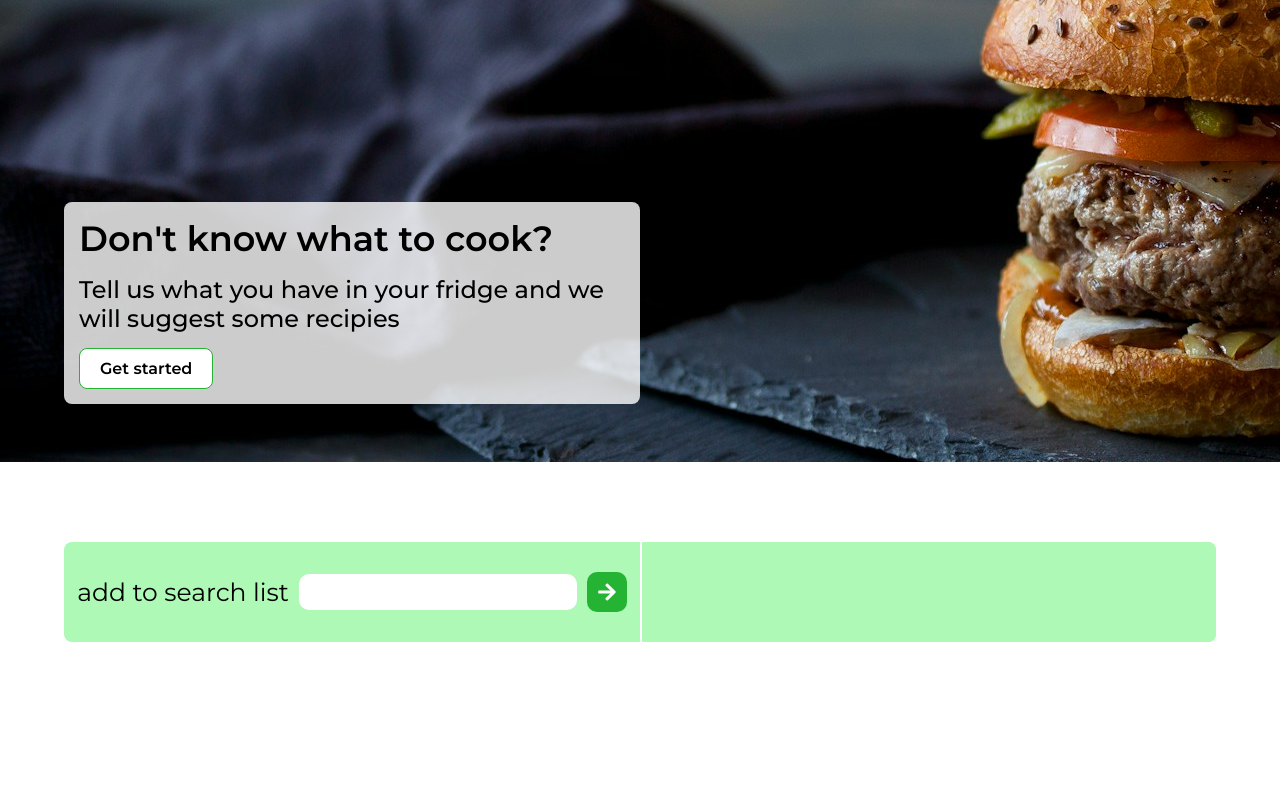
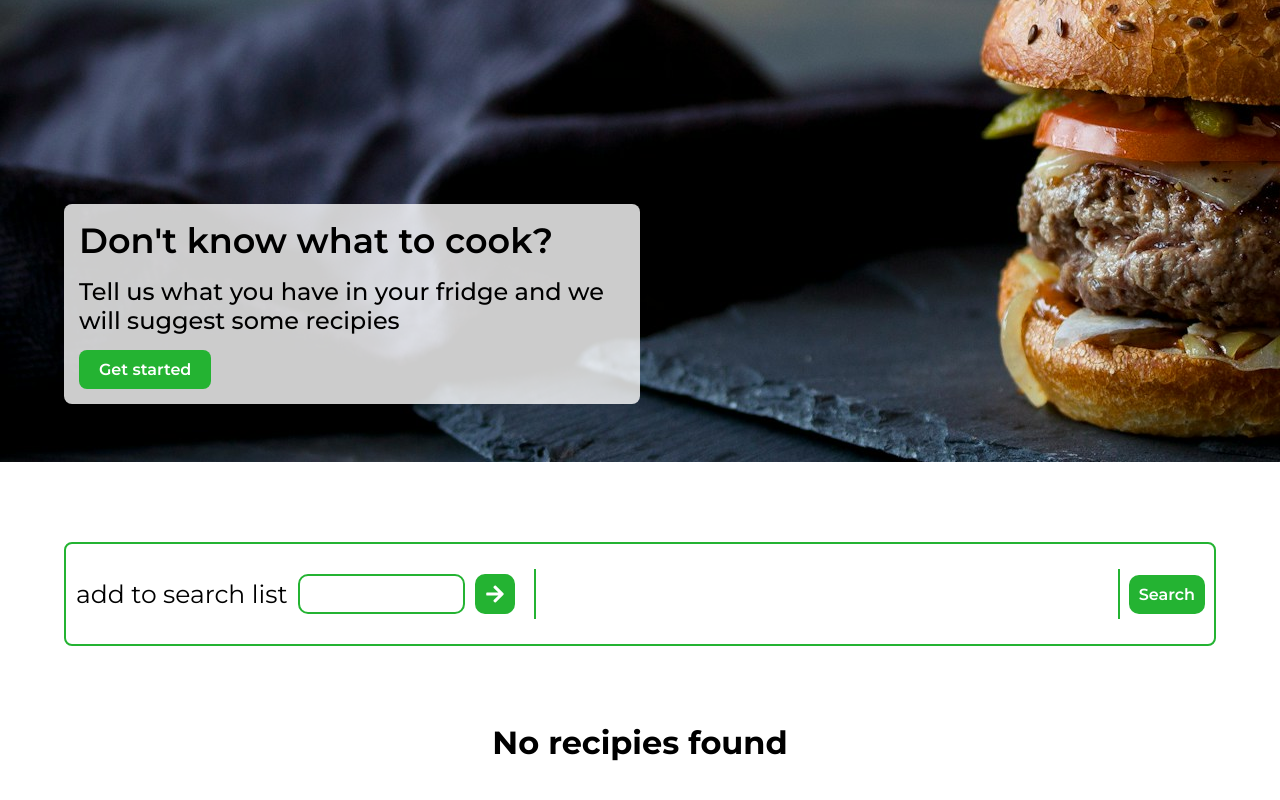
Before and after one commit to MirelaVasileva/whats-for-dinner, a React (Create React App) app: page / in a window 1280 px wide. Shown: the part 178-978 px from the top of the page. Built offline with nearby package versions, Linux system fonts and the light colour scheme.

Commit message:
feat: added recipe searching by rest API
*created separate components for searching, recipe list and recipes
*added some validation for searching ingredients and whether there are available recipes.

```diff
--- a/package.json
+++ b/package.json
@@ -6,10 +6,12 @@
     "@testing-library/jest-dom": "^5.17.0",
     "@testing-library/react": "^13.4.0",
     "@testing-library/user-event": "^13.5.0",
+    "axios": "^1.6.7",
     "react": "^18.2.0",
     "react-dom": "^18.2.0",
     "react-icons": "^5.0.1",
     "react-scripts": "5.0.1",
+    "uniqid": "^5.4.0",
     "web-vitals": "^2.1.4"
   },
   "scripts": {
--- a/src/App.css
+++ b/src/App.css
@@ -1,38 +1,6 @@
 .App {
-  text-align: center;
-}
-
-.App-logo {
-  height: 40vmin;
-  pointer-events: none;
-}
-
-@media (prefers-reduced-motion: no-preference) {
-  .App-logo {
-    animation: App-logo-spin infinite 20s linear;
-  }
-}
-
-.App-header {
-  background-color: #282c34;
-  min-height: 100vh;
   display: flex;
   flex-direction: column;
+  justify-content: space-evenly;
   align-items: center;
-  justify-content: center;
-  font-size: calc(10px + 2vmin);
-  color: white;
 }
-
-.App-link {
-  color: #61dafb;
-}
-
-@keyframes App-logo-spin {
-  from {
-    transform: rotate(0deg);
-  }
-  to {
-    transform: rotate(360deg);
-  }
-}
--- a/src/App.js
+++ b/src/App.js
@@ -1,15 +1,14 @@
-import logo from './logo.svg';
 import './App.css';
 import { Hero } from './Components/Hero/Hero';
 import { Navbar } from './Components/Navbar/Navbar';
-import { RecipeSearch } from './Components/RecipeSearch/RecipeSearch';
+import { RecipeMain } from './Components/RecipeSearch/RecipeMain';
 
 function App() {
   return (
     <div className="App">
       <Navbar/>
       <Hero />
-      <RecipeSearch />
+      <RecipeMain />
     </div>
   );
 }
--- a/src/Components/Hero/hero.css
+++ b/src/Components/Hero/hero.css
@@ -51,15 +51,15 @@
 #hero-button{
     padding: 10px 20px ;
     border-radius:8px;
-    background-color: white;
+    background-color:  rgb(36, 179, 50);
     font-size: 16px;
     cursor: pointer;
-    border: 1px solid rgb(36, 179, 50);
     transition: all 0.3s ease-in-out;
     font-weight: 600;
+    border: none;
+    color:white;
 }
 #hero-button:hover {
-    border: 1px solid transparent;
-    background-color:  rgb(36, 179, 50);
+    background-color:  rgb(8, 142, 21);
     color: white;
 }
--- /dev/null
+++ b/src/Components/RecipeSearch/RecipeItem.jsx
@@ -0,0 +1,25 @@
+import './recipeItem.css'
+import uniqid from 'uniqid'
+
+export const RecipeItem = ({ recipe }) => {
+    console.log(recipe.tags);
+    return (
+        <div className="recipe-item-container">
+            <img style={{borderRadius:'8px'}} src={recipe.image} />
+            <div className='recipe-info'>
+                <h3 className='recipe-title'>{recipe.label}</h3>
+                <ul className='health-list'>
+                    {recipe.ingredientLines.slice(0,3).map(ingredient => <li>{ingredient}</li>)}
+                </ul>
+                <div className="diet-labels">
+                {recipe.dietLabels.map((item, i) =>
+                    <p className="item" key={uniqid}>{item}
+                        <button  className="health-label">
+                        </button>
+                    </p>)}
+                    </div>
+            </div>
+        </div>
+    )
+
+}
--- /dev/null
+++ b/src/Components/RecipeSearch/RecipeList.jsx
@@ -0,0 +1,16 @@
+import { RecipeItem } from "./RecipeItem"
+import './recipeList.css'
+import uniqid from 'uniqid'
+
+
+export const RecipeList = ({recipies}) =>{
+    console.log(recipies);
+    return(
+        <div className="recipe-container">
+            {recipies.length !== 0
+            ? recipies.map(recipe => <RecipeItem key={uniqid()} recipe={recipe.recipe}/>)
+            : <h1 style={{textAlign:'center', width:'100%'}}>No recipies found</h1>
+        }
+        </div>
+    )
+}
--- /dev/null
+++ b/src/Components/RecipeSearch/RecipeMain.jsx
@@ -0,0 +1,16 @@
+import { useState } from "react"
+import { RecipeSearch } from "./RecipeSearch"
+import { RecipeList } from "./RecipeList"
+import './recipeMain.css'
+
+export const RecipeMain = () =>{
+
+    const [recipies, setRecipies] = useState([])
+
+    return (
+        <div className="recipe-main">
+            <RecipeSearch setRecipies={setRecipies} recipies={recipies}/>
+            <RecipeList recipies={recipies}/>
+        </div>
+    )
+}
--- a/src/Components/RecipeSearch/RecipeSearch.jsx
+++ b/src/Components/RecipeSearch/RecipeSearch.jsx
@@ -1,22 +1,39 @@
-import { useState } from "react";
+import { useEffect, useState } from "react";
 import "./recipeSearch.css"
 import { FaArrowRight } from "react-icons/fa";
 import { IoMdClose } from "react-icons/io";
+import uniqid from 'uniqid'
+import axios from "axios";
 
-export const RecipeSearch = () => {
+export const RecipeSearch = ({setRecipies, recipies}) => {
 
     const [serachList, setSearchList] = useState([])
+    const [query, setQuery] = useState()
 
-    const handleSubmit = (e) =>{
+    useEffect(() => {
+        setQuery(serachList.join(' '))
+    }, [serachList])
+
+    const handleSubmit = (e) => {
         e.preventDefault()
         const formData = new FormData(e.currentTarget)
         const res = Object.fromEntries(formData).search
-        setSearchList(prev => [...prev, res])
+        if (res && res !== '') {
+            setSearchList(prev => Array.from(new Set([...prev, res])))
             e?.currentTarget?.reset()
         }
+    }
 
-    const removeSelf = (item) =>{
-        const res = serachList.filter(elem => elem !== item )
+    const getRecipies = async () => {
+        const response = await axios.get(
+            `https://api.edamam.com/search?q=${query}&app_id=${process.env.REACT_APP_ID}&app_key=${process.env.REACT_APP_KEY}`
+        )
+        setRecipies(response.data.hits);
+    }
+    console.log(recipies);
+
+    const removeSelf = (item) => {
+        const res = serachList.filter(elem => elem !== item)
         setSearchList(res)
     }
 
@@ -30,15 +47,21 @@ export const RecipeSearch = () => {
                             </label>
                             <input name="search" className="input" />
                             <button type="submit" className="form-btn">
-                            <FaArrowRight color="white" size={20}/>
+                                <FaArrowRight size={20} />
                             </button>
                         </form>
+                        <div className="search-field">
+
                             <div className="search-items">
                                 {serachList.map((item, i) =>
-                        <p className="item" key={item}>{item}
-                        <button onClick={()=>removeSelf(item)} className="item-remove">
-                            <IoMdClose color="red" size={20}/></button>
+                                    <p className="item" key={uniqid}>{item}
+                                        <button onClick={() => removeSelf(item)} className="item-remove">
+                                            <IoMdClose size={20} /></button>
                                     </p>)}
+                            </div>
+                            <button onClick={() => getRecipies()} className="form-btn">
+                                Search
+                            </button>
                         </div>
                     </div>
 
--- /dev/null
+++ b/src/Components/RecipeSearch/recipeItem.css
@@ -0,0 +1,44 @@
+.recipe-item-container{
+    width: 49.5%;
+    height: 350px;
+    margin-bottom: 1rem;
+    display: flex;
+    justify-content: start;
+    align-items: center;
+    gap:2rem;
+    padding: 2rem;
+  background-color: #f6f6f6;
+  border-radius:8px;
+}
+.recipe-info{
+    height: 100%;
+    display: flex;
+    justify-content: space-between;
+    align-items: start;
+    flex-direction: column;
+}
+.health-label{
+    border:none;
+    display: flex;
+    justify-content: center;
+    align-items: center;
+    cursor: pointer;
+    background-color: transparent;
+}
+.health-list{
+    display: flex;
+    justify-content: start;
+    align-items: start;
+   flex-direction: column;
+    gap:10px;
+}
+.diet-labels{
+    display: flex;
+    justify-content: space-evenly;
+    align-items: start;
+    flex-wrap: wrap;
+    gap:10px;
+}
+.recipe-title{
+    font-size: 25px;
+}
--- /dev/null
+++ b/src/Components/RecipeSearch/recipeList.css
@@ -0,0 +1,10 @@
+.recipe-container{
+    width: 100%;
+    min-height: 20vh;
+    display:flex;
+    flex-wrap: wrap;
+    justify-content: space-between;
+    padding-top: 2rem;
+    align-items: center;
+    overflow-y: auto;
+}
--- /dev/null
+++ b/src/Components/RecipeSearch/recipeMain.css
@@ -0,0 +1,9 @@
+.recipe-main{
+width: 90%;
+max-width: 1600px;
+height: 100%;
+display:flex;
+justify-content: center;
+align-items: center;
+flex-direction: column;
+}
--- a/src/Components/RecipeSearch/recipeSearch.css
+++ b/src/Components/RecipeSearch/recipeSearch.css
@@ -1,13 +1,12 @@
 #recipe-search{
     width: 100%;
-    height: 100vh;
     display:flex;
     justify-content: center;
     align-items: center;
     margin-top: 5rem;
 }
 .inner-recipe{
-    width: 90%;
+    width: 100%;
     max-width: 1600px;
     height: 100%;
     display:flex;
@@ -19,16 +18,18 @@
     width: 50%;
     border-radius:10px;
     border:none;
+    border:2px solid rgb(36, 179, 50);
 }
 .search-div{
     width: 100%;
     border-radius: 8px;
     display: flex;
-    background-color: rgb(173, 249, 181);
+    background-color: white;
     justify-content: space-between;
+    border:2px solid rgb(36, 179, 50);
 }
 .form{
-    width: 50%;
+    width: 40%;
     height: 100px;
     padding: 10px;
     display:flex;
@@ -47,29 +48,39 @@
     padding: 10px;
     border-radius:10px;
     background-color:  rgb(36, 179, 50);
+    color: white;
+    padding: 10px;
+    font-weight: 600;
+    font-size: 16px;
+    transition: all 0.3s ease-in-out;
+
+}
+.form-btn:hover{
+    background-color:  rgb(8, 142, 21);
 }
 .search-items{
-    border-radius:0px 8px 8px 0px;
-    width: 50%;
+    width: 85%;
     padding: 10px;
-    background-color: rgb(173, 249, 181);
     min-height: 50px;
     border-left: 2px solid white;
     display: flex;
-    justify-content: center;
+    justify-content: start;
     gap: 20px;
     align-items: center;
     flex-wrap: wrap;
+    border-right:2px solid rgb(36, 179, 50);
+    border-left:2px solid rgb(36, 179, 50);
 }
 
 .item{
     padding: 5px 10px;
-    background-color: rgba(255,255,255,0.6);
+    background-color: rgb(173, 249, 181);
     border-radius: 50px;
     display: flex;
     justify-content: center;
     align-items: center;
     gap: 2px;
+
 }
 .item-remove{
     border:none;
@@ -79,3 +90,11 @@
     cursor: pointer;
     background-color: transparent;
 }
+.search-field{
+    display: flex;
+    justify-content: space-evenly;
+    align-items: center;
+    width: 60%;
+    padding-top: 10px;
+    padding-bottom: 10px;
+}
```
Also changed, not shown: 1 other file (tests, documents, lock files or other folders). Lines whose indentation alone changed are shown as unchanged.
